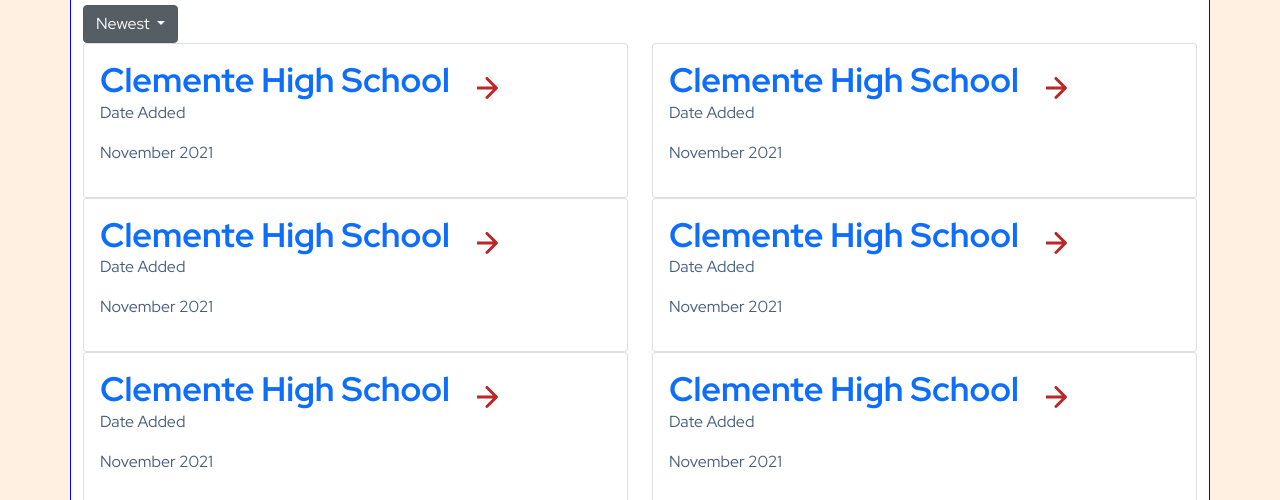
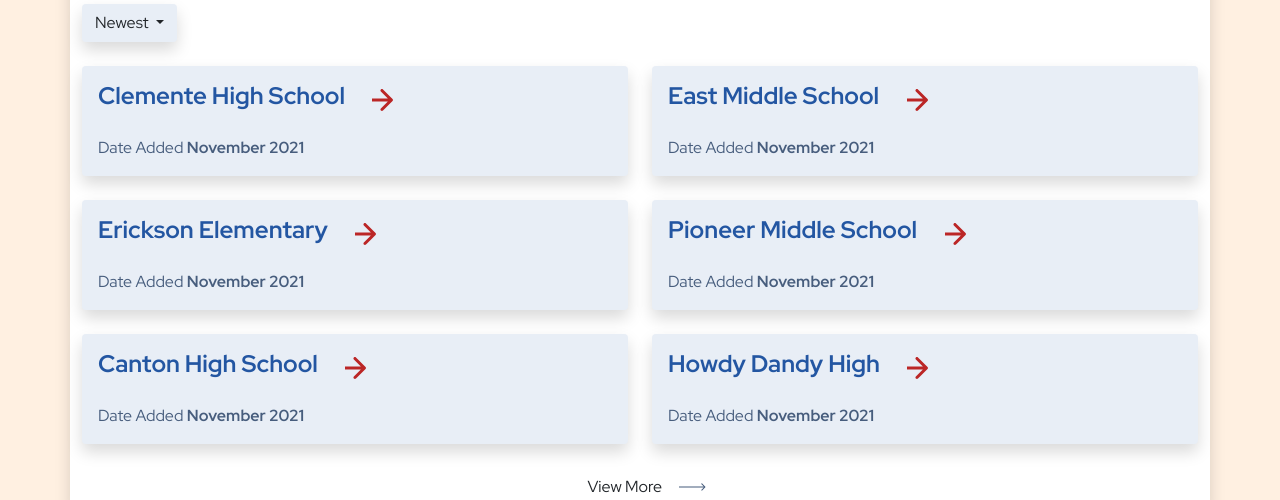
Before and after one commit to sorchacodesui/wasteshed-rwd, a plain HTML site: page pages/wishlists.html in a window 1280 px wide. Shown: the part 778-1278 px from the top of the page. Drawn offline with nearby package versions, Linux system fonts and the light colour scheme; files whose address does not match are found by name.

Commit message:
wishlist styling

```diff
--- a/css/style.css
+++ b/css/style.css
@@ -15,7 +15,7 @@
     --med-beige: #F1DBC6;
     --light-beige: #FFF0E1;
     --med-blue: #2356A2;
-    --med-blue-transp: rgba(235,243,255, 0.1);
+    --med-blue-transp: rgba(35,86,162, 0.1);
     --slate: #475D7D;
     --brick-red: #BB2626;
     --yellow: #FFC368;
@@ -185,14 +185,24 @@ footer {
 #wishlist-hero-img {
     border: 1px solid blue;
 }
-#wishlists-all {
+#wishlists {
     background-color: var(--light-beige);
 }
 .wishlists-container {
-    border: 1px solid blue;
     background-color: var(--white);
+    border-radius: 10px;
 }
-
+#wishlists .card {
+    background-color: var(--med-blue-transp);
+    border: none;
+    border-radius: 14px;
+}
+.dropdown a {
+    background-color: var(--med-blue-transp);
+}
+.card-text p.date {
+    font-weight: 700;
+}
 /* wishlist steps */
 .wishlist-steps {
     display: flex;
@@ -227,6 +237,9 @@ footer {
     font-weight: 700;
 }
 /* Wishlist links section (on wishlist pages) */
+#wishlist-links {
+    background-color: var(--light-beige);
+}
 .wishlist-link {
     display: flex;
 }
--- a/pages/wishlists.html
+++ b/pages/wishlists.html
@@ -61,8 +61,8 @@
             </div>
         </div>
     </section>
-    <section id="wishlists-all">
-        <div class="container-lg wishlists-container">
+    <section id="wishlists">
+        <div class="container-lg wishlists-container shadow rounded">
             <div class="row wislist-progress">
                 <ol class="wishlist-steps mt-4">
                     <li class="wishlist-step-item active">Wishlist</li>
@@ -80,13 +80,11 @@
                         </label>
                         <input type="search" class="form-control" id="search" placeholder="Search by School">
                     </form>
-
                 </div>
-
             </div>
             <h3>Schools</h3>
             <div class="dropdown show">
-                <a class="btn btn-secondary dropdown-toggle" href="#" role="button" id="dropdownMenuLink" data-toggle="dropdown" aria-haspopup="true" aria-expanded="false">
+                <a class="btn dropdown-toggle shadow rounded" href="#" role="button" id="dropdownMenuLink" data-toggle="dropdown" aria-haspopup="true" aria-expanded="false">
                   Newest
                 </a>
 
@@ -95,114 +93,118 @@
                   <a class="dropdown-item" href="#">Oldest</a>
                 </div>
               </div>
-            <!--search bar form-->
             <div class="row">
                 <div class="col-6">
-                    <div class="card">
+                    <div class="card mt-4 shadow rounded">
                         <div class="card-body">
                         <div class="card-heading">
                             <a href="wishlists.html" class="text-decoration-none">
-                                <h3 class="card-title pe-4 d-inline">Clemente High School</h3>
+                                <h4 class="card-title pe-4 d-inline">Clemente High School</h4>
                                 <img src="../img/arrow-red-md.svg">
                             </a>
                           </div>
-                          <div class="card-text">
-                              <p>Date Added</p>
-                              <p>November 2021</p>
+                          <div class="card-text pt-4">
+                              <p class="d-inline">Date Added</p>
+                              <p class="d-inline date">November 2021</p>
                           </div>
                         </div>
                     </div>
                 </div>
                 <div class="col-6">
-                    <div class="card">
+                    <div class="card mt-4 shadow rounded">
                         <div class="card-body">
                         <div class="card-heading">
                             <a href="wishlists.html" class="text-decoration-none">
-                                <h3 class="card-title pe-4 d-inline">Clemente High School</h3>
+                                <h4 class="card-title pe-4 d-inline">East Middle School</h4>
                                 <img src="../img/arrow-red-md.svg">
                             </a>
                           </div>
-                          <div class="card-text">
-                              <p>Date Added</p>
-                              <p>November 2021</p>
+                          <div class="card-text pt-4">
+                              <p class="d-inline">Date Added</p>
+                              <p class="d-inline date">November 2021</p>
                           </div>
                         </div>
                     </div>
                 </div>
                 <div class="col-6">
-                    <div class="card">
+                    <div class="card mt-4 shadow rounded">
                         <div class="card-body">
                         <div class="card-heading">
                             <a href="wishlists.html" class="text-decoration-none">
-                                <h3 class="card-title pe-4 d-inline">Clemente High School</h3>
+                                <h4 class="card-title pe-4 d-inline">Erickson Elementary</h4>
                                 <img src="../img/arrow-red-md.svg">
                             </a>
                           </div>
-                          <div class="card-text">
-                              <p>Date Added</p>
-                              <p>November 2021</p>
+                          <div class="card-text pt-4">
+                              <p class="d-inline">Date Added</p>
+                              <p class="d-inline date">November 2021</p>
                           </div>
                         </div>
                     </div>
                 </div>
                 <div class="col-6">
-                    <div class="card">
+                    <div class="card mt-4 shadow rounded">
                         <div class="card-body">
                         <div class="card-heading">
                             <a href="wishlists.html" class="text-decoration-none">
-                                <h3 class="card-title pe-4 d-inline">Clemente High School</h3>
+                                <h4 class="card-title pe-4 d-inline">Pioneer Middle School</h4>
                                 <img src="../img/arrow-red-md.svg">
                             </a>
                           </div>
-                          <div class="card-text">
-                              <p>Date Added</p>
-                              <p>November 2021</p>
+                          <div class="card-text pt-4">
+                              <p class="d-inline">Date Added</p>
+                              <p class="d-inline date">November 2021</p>
                           </div>
                         </div>
                     </div>
                 </div>
                 <div class="col-6">
-                    <div class="card">
+                    <div class="card mt-4 mb-4 shadow rounded">
                         <div class="card-body">
                         <div class="card-heading">
                             <a href="wishlists.html" class="text-decoration-none">
-                                <h3 class="card-title pe-4 d-inline">Clemente High School</h3>
+                                <h4 class="card-title pe-4 d-inline">Canton High School</h4>
                                 <img src="../img/arrow-red-md.svg">
                             </a>
                           </div>
-                          <div class="card-text">
-                              <p>Date Added</p>
-                              <p>November 2021</p>
+                          <div class="card-text pt-4">
+                              <p class="d-inline">Date Added</p>
+                              <p class="d-inline date">November 2021</p>
                           </div>
                         </div>
                     </div>
                 </div>
                 <div class="col-6">
-                    <div class="card">
+                    <div class="card mt-4 mb-4 shadow rounded">
                         <div class="card-body">
                         <div class="card-heading">
                             <a href="wishlists.html" class="text-decoration-none">
-                                <h3 class="card-title pe-4 d-inline">Clemente High School</h3>
+                                <h4 class="card-title pe-4 d-inline">Howdy Dandy High</h4>
                                 <img src="../img/arrow-red-md.svg">
                             </a>
                           </div>
-                          <div class="card-text">
-                              <p>Date Added</p>
-                              <p>November 2021</p>
+                          <div class="card-text pt-4">
+                              <p class="d-inline">Date Added</p>
+                              <p class="d-inline date">November 2021</p>
                           </div>
                         </div>
                     </div>
                 </div>
             </div> <!--end div row-->
-                <a href="#">View More
+            <div class="text-center">
+                <button class="btn">View More
+                </button>
+                <a href="#">
+                    <img src="../img/arrow-slate-thin.svg">
                 </a>
+            </div>
         </div> <!--end div container-->
     </section>
     <section id="wishlist-links">
         <div class="container-lg">
             <div class="row">
                 <div class="col-6 wishlist-link">
-                    <img src="../img/pink-family.png">
+                    <img src="../img/paypal-red-dollar.png">
                     <div>
                         <p>Want to donate funds instead?</p>
                         <div class="paypal-link">
@@ -214,7 +216,7 @@
                     </div>
                 </div>
                 <div class="col-6 wishlist-link">
-                    <img src="../img/blue-materials.png">
+                    <img src="../img/calender-red-star.png">
                     <div>
                         <p>Have quality items to donate not on the list?</p>
                         <a href="#">Check our accepted items</a>
```
